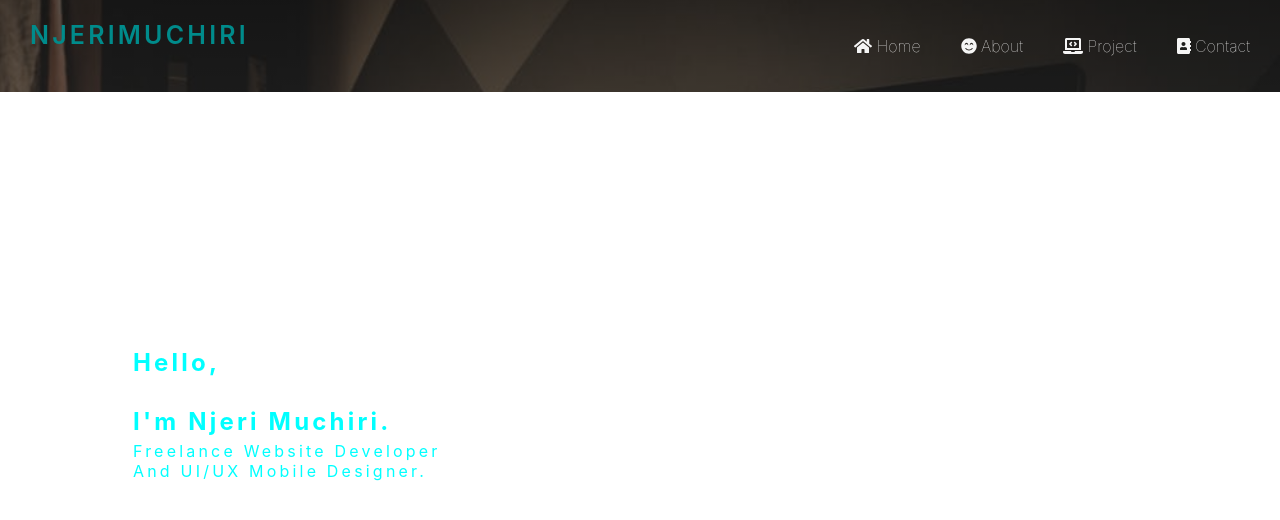
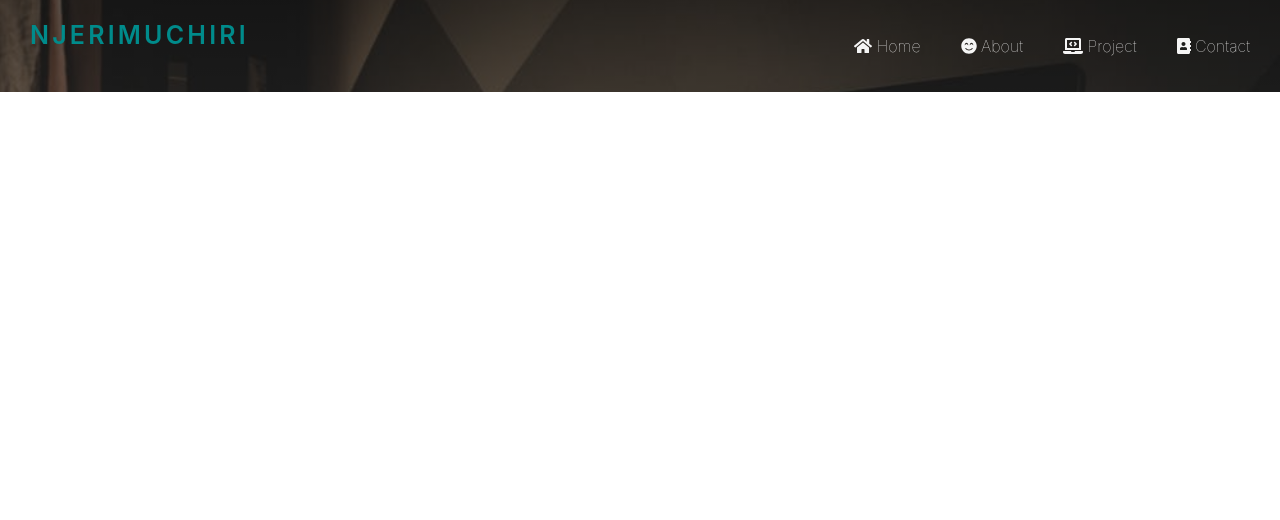
Before and after one commit to NjeriMuchiri/portfolio-app, a React (Create React App) app: page / in a window 1280 px wide. Shown: the top 520 px of the page. Built offline with nearby package versions, Linux system fonts and the light colour scheme.

Commit message:
added some new components and modified both my app js and app css pages where it was necessary

```diff
--- a/src/App.css
+++ b/src/App.css
@@ -14,26 +14,29 @@
   }
 
   /* navbar */
-   /* .container{
-   background: linear-gradient(rgba(0, 0, 0, 0.6), rgba(0, 0, 0, 0.5)),
-   url("./images/image2.jpeg") center/cover no-repeat fixed;
-   position:relative;
-   height:100vh;
-   width: 100%;
+  .container {
+    /* background: linear-gradient(rgba(0, 0, 0, 0.6), rgba(0, 0, 0, 0.5)),
+    url("./images/image2.jpeg") center/cover no-repeat fixed; */
+    /* width: 100%;
+    height: 100vh; */
+    position: relative;
+    overflow: hidden;
   }
-  .container::after{
-    content:'';
-    width:100%;
-    height:100%;
-    position:absolute;
-    top:0;
-    bottom:0;
-    right:0;
-    left:0;
+
+  .container::after {
+    content: "";
+    /* background: rgba(0, 0, 0, 0.6);
+    width: 100%;
+    height: 100%; */
+    position: absolute;
+    top: 0;
+    left: 0;
+    right: 0;
+    bottom: 0;
     z-index: 0;
-  }  */
-  nav{
-    background:linear-gradient(rgba(0, 0, 0, 0.6), rgba(0, 0, 0, 0.5)),
+  }
+    nav{
+    background: linear-gradient(rgba(0, 0, 0, 0.6), rgba(0, 0, 0, 0.5)),
     url("./images/image2.jpeg") center/cover no-repeat fixed;
     padding:20px;
     display:flex;
@@ -97,6 +100,7 @@
    .logo{
      font-size: 20px;
    }
+
    .menu-list li a{
      font-size:14px;
      margin-left:10px;
@@ -136,44 +140,3 @@
     }
 
 }
-   /* container styling */
-  .btn{
-    text-transform:uppercase;
-    background:cadetblue;
-    color:#f5f5f5;
-    padding:0.375rem 0.75rem;
-    letter-spacing:var(--spacing);
-    display: inline-block;
-    font-weight:700;
-    -webkit-transition:var(--transition);
-    transition: all 0.3s linear;
-    font-size: 0.875rem;
-    cursor:pointer;
-    border:2px solid transparent;
-    box-shadow:0 1px 3px rgba(0,0,0,0.2);
-    border-radius: var(--radius);
-  }
-  .btn:hover{
-    color:darkcyan;
-  }
-.aboutme{
-  position:absolute;
-  top:50%;
-  left:20%;
-  transform:translate(-20%, -50%);
-}
-.aboutme h1,h2,p{
-  display: flex;
-  text-transform: capitalize;
-  letter-spacing: 0.2rem;
-  color:cyan;
-  margin:5px auto;
-  }
-  @media screen and (min-width:768px){
-    .aboutme {
-      position: absolute;
-      top: 50%;
-      left: 20%;
-      transform: translate(-40%, -40%);
-    }
-  }
--- a/src/App.js
+++ b/src/App.js
@@ -9,8 +9,8 @@ import Navigation from "./components/nav";
 
 function App(){
 return(
-
  <Router>
+   <div className="container">
    <Navigation/>
    <Switch>
      <Route path="/" exact component={Home} />
@@ -19,8 +19,8 @@ return(
      <Route path="/Contact"  component={Contact} />
 
    </Switch>
+  </div>
   </Router>
-
 );
 }
 
--- a/src/components/container.js
+++ b/src/components/container.js
@@ -1,17 +1,10 @@
 import React from "react";
-import boss from '../images/headerimg.jpg';
+
 
 function Container(){
       return(
           <>
-          <section>
-         <div className="aboutme">
-            <h1>Hello,</h1><br/>
-            <h2><span> I'm Njeri Muchiri.</span></h2>
 
-            <p>Freelance website developer <br/>and UI/UX Mobile Designer.</p>
-         </div>
-         </section>
 
           </>
       )
--- a/src/components/menulist.js
+++ b/src/components/menulist.js
@@ -5,25 +5,21 @@ export const MenuList = [
 
       {
         title:"Home",
-        cName:"navbar",
         icon:<FontAwesomeIcon icon={faHome} />,
         url:"/",
     },
       {
         title:"About",
-        cName:"navbar",
         icon:<FontAwesomeIcon icon={faSmileBeam} />,
         url:"/about",
     },
       {
         title:"Project",
-        cName:"navbar",
         icon:<FontAwesomeIcon icon={faLaptopCode} />,
         url:"/projects",
     },
       {
         title:"Contact",
-        cName:"navbar",
         icon:<FontAwesomeIcon icon={faAddressBook} />,
         url:"/contact",
     },
--- a/src/components/nav.js
+++ b/src/components/nav.js
@@ -22,7 +22,7 @@ function Navigation(){
        };
     return(
     <>
-      <nav>
+      <nav className="navigation">
           <div className="logo"><a href="/">
         NjeriMuchiri
         </a>
```
